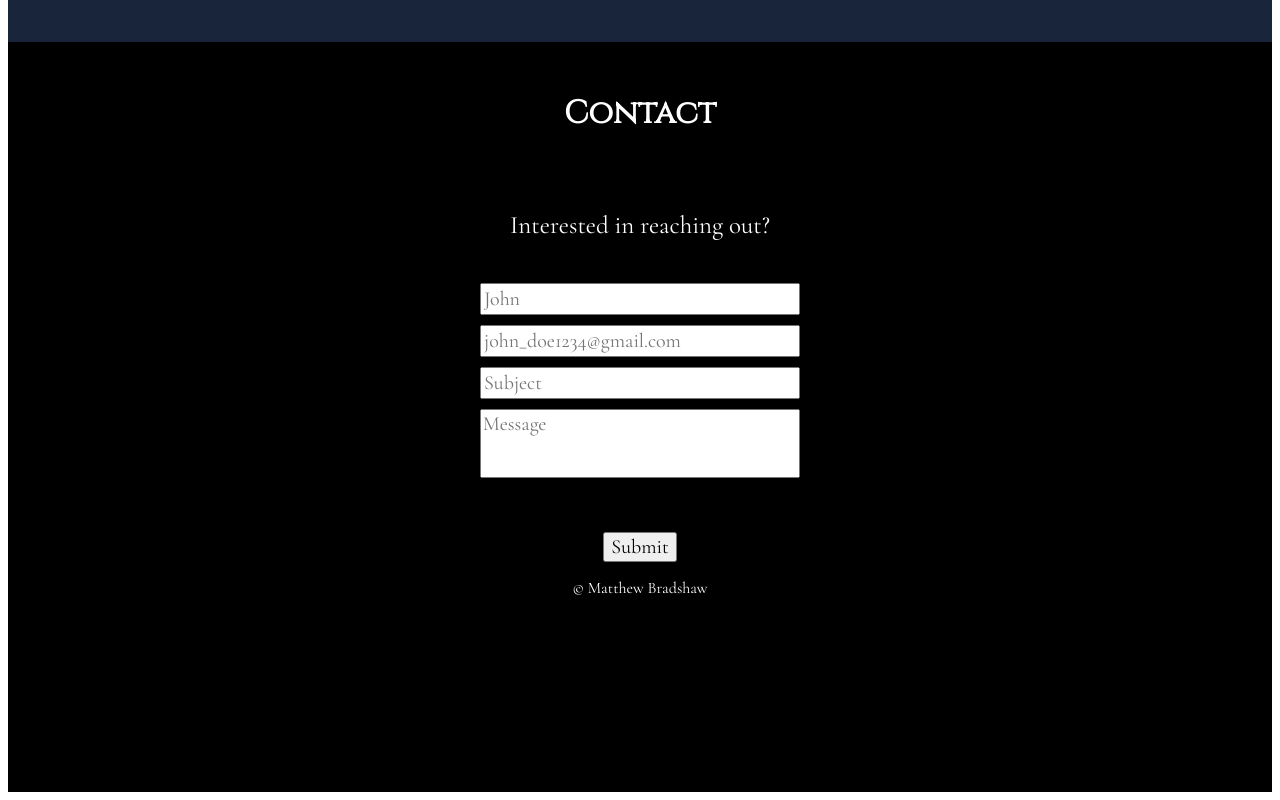
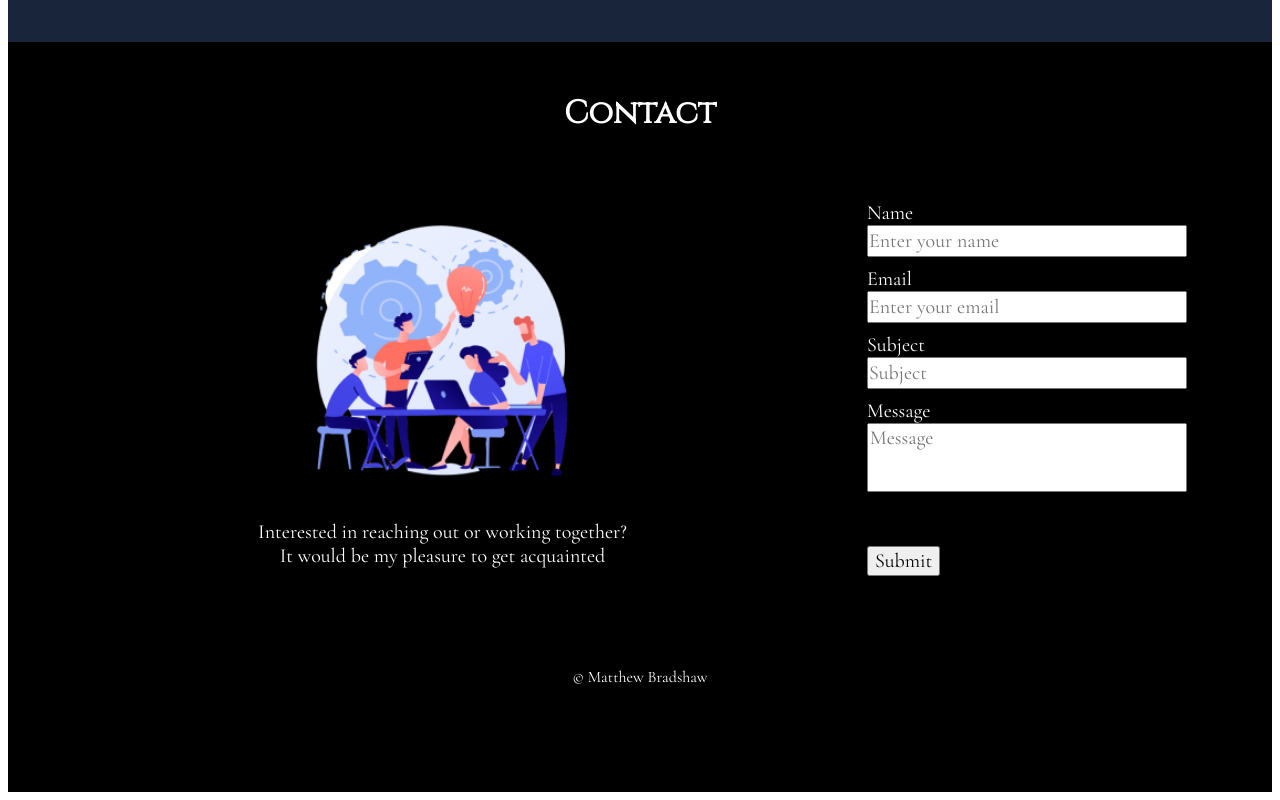
Before and after one commit to MWBradshaw/NEXUS---Online-Portfolio-Depreciated-, a plain HTML site: page index.html in a window 1280 px wide. Shown: the part 4302-5102 px from the top of the page. Drawn offline with nearby package versions, Linux system fonts and the light colour scheme; files whose address does not match are found by name.

Commit message:
This commit will add the file for vector illustrations and add a vector illustration to the contact section

```diff
--- a/index.html
+++ b/index.html
@@ -194,20 +194,31 @@
           >matthewbradshaw875@gmail.com</a>
       </p> -->
       <div class="contact-form">
-        <p>Interested in reaching out?</p>
+        <!-- <p>Interested in reaching out?</p> -->
+        <div class="form-block">
+          <div class="contact-illustration-block">
+            <img src="resources/images/icons/vector-illustrations/contact-me.png" alt="A corporate meeting">
+            <p>Interested in reaching out or working together?<br>It would be my pleasure to get acquainted<p>
+          </div>
           <form class="contact" action="">
             <ul>
               <!-- <fieldset class="form-section-name"> -->
-              <label for="fname">Enter Your Name</label>
-              <li><input type="text" name="name" id="fname" placeholder="John"></li>
+              <label class="form-label" for="fname">Name</label>
+              <li><input type="text" name="name" id="fname" placeholder="Enter your name"></li>
                 <!--<li><input type="text" name="name" id="lname" placeholder="Doe"></li> -->
               <!-- </fieldset> -->
+              <label class="form-label" for="fname">Email</label>
+              <li><input type="text" name="email" id="email" placeholder="Enter your email"></li>
 
-            <li><input type="text" name="email" id="email" placeholder="john_doe1234@gmail.com"></li>
+              <label class="form-label" for="fname">Subject</label>
               <li><input type="text" name="subject" id="subject" placeholder="Subject"></li>
+
+              <label class="form-label" for="fname">Message</label>
               <li><textarea id="message" placeholder="Message"></textarea></li>
               <li><input type="submit" id="submit-button"></li>
+            </ul>
           </form>
+      </div>
     </div>
 
     <div class="copyright-information">
--- a/resources/css/style.css
+++ b/resources/css/style.css
@@ -58,12 +58,13 @@ html {
 
 .main-nav {
   position: fixed;
+  width: 100%;
 }
 
 .main-heading nav ul {
   margin: -6px 0px 0px 0px;
-  padding-left: 750px;
-  width: 700px;
+  padding-left: 780px;
+  width: 725px;
   list-style-type: none;
 }
 
@@ -423,14 +424,55 @@ footer {
   color: white;
 }
 
-.contact-form{
+.contact-form .form-block .contact-illustration-block{
+  float: left;
+  height: 378px;
+  margin: 0px 240px 0px 250px;
+}
+
+.contact-form .form-block .contact-illustration-block img{
+  display: block;
+  width: 90%;
+  margin: auto;
+  text-align:center;
+  /*position: relative;
+  left: 25%; */
+}
+
+.contact-form .form-block .contact-illustration-block p{
+  font-family: 'Cormorant Garamond', serif;
+  font-size: 20px;
+  text-align: center;
+}
+
+/*
+.contact-form .form-block .contact-illustration-block p{
+  font-family: 'Cinzel', serif;
+  font-size: 15px;
+  color: white;
+}
+*/
+
+
+.contact-form .form-block{
+  width: 100%;
+}
+
+.contact-form .form-block .contact ul{
+  list-style-type:none;
+}
+
+.contact-form .form-block .contact ul .form-label{
+  font-family: 'Cormorant Garamond', serif;
+  font-size: 20px;
+  color: white;
+  text-align: center;
 
 }
 
-.contact-form ul{
+.contact-form ul li input[type=text]{
   padding: 0px;
   list-style-type: none;
-  text-align: center;
 }
 
 .contact-form p{
@@ -439,6 +481,7 @@ footer {
   font-size: 25px;
   color: white;
 }
+
 
 /*input[type=text] {
   font-family: 'Cormorant Garamond', serif;
@@ -526,4 +569,6 @@ footer {
   font-family: 'Cormorant Garamond', serif;
   color: white;
   text-align: center;
+  position: relative;
+  top: 10%;
 }
```
Also changed, not shown: resources/images/icons/vector-illustrations/contact-me.png (added), 5 other files. Lines whose indentation alone changed are shown as unchanged.
